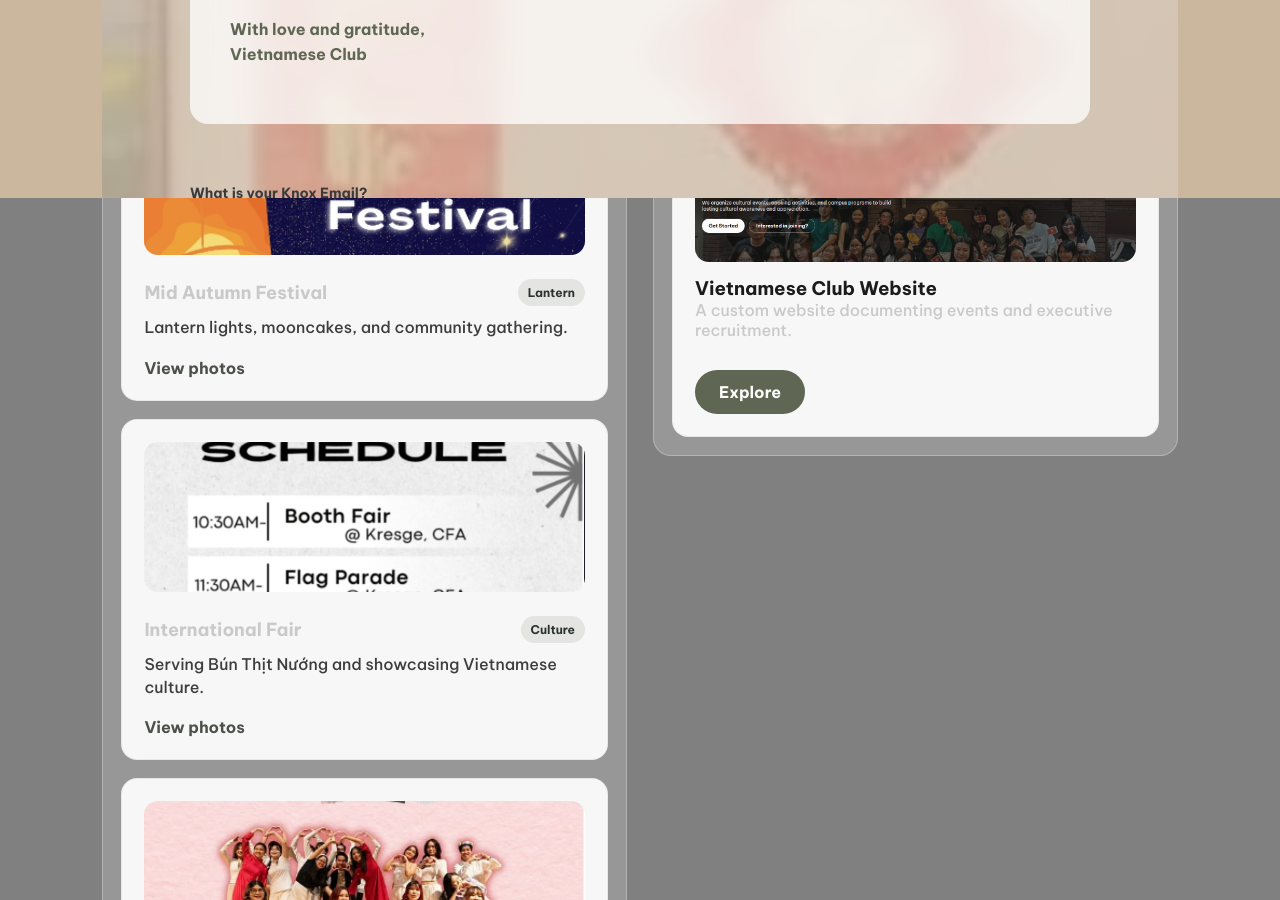
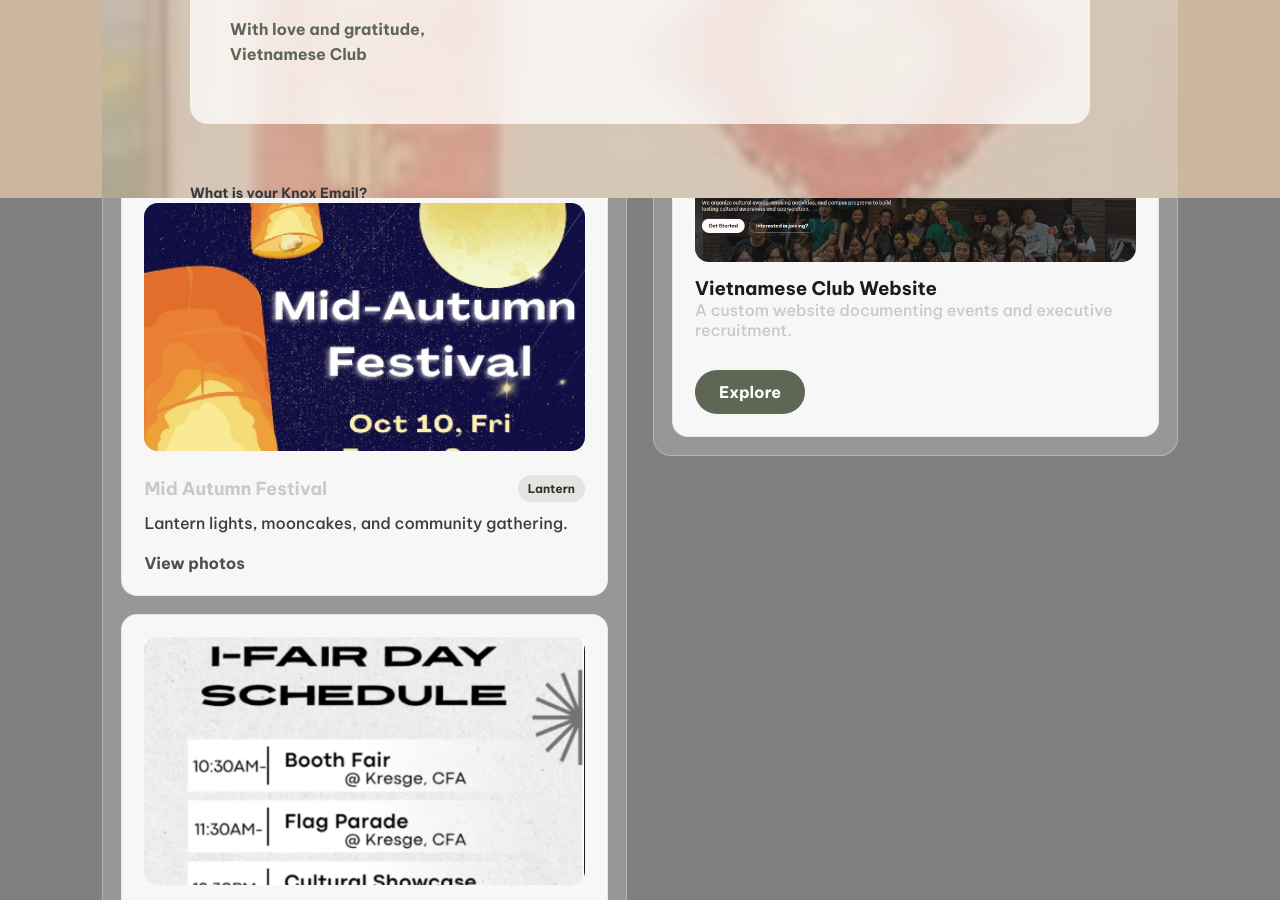
Before and after one commit to chatran-cloud/see, a website: page index.html in a window 1280 px wide. Shown: the part 1402-2302 px from the top of the page. Drawn offline with Linux system fonts and the light colour scheme.

Commit message:
Update index.html

```diff
--- a/index.html
+++ b/index.html
@@ -615,16 +615,18 @@ section{
 
 .activity-thumb{
   width:100%;
-  height:150px;
+  aspect-ratio:16/9;      /* keeps every card the same shape */
   border-radius:14px;
   overflow:hidden;
   margin-bottom:14px;
+  background:#ddd;        /* fallback if image loads slow */
 }
 
 .activity-thumb img{
   width:100%;
   height:100%;
-  object-fit:cover;
+  object-fit:cover;       /* crops images nicely */
+  object-position:center; /* keeps subject centered */
   display:block;
   transition:.35s;
 }
@@ -632,7 +634,6 @@ section{
 .activity-card:hover .activity-thumb img{
   transform:scale(1.08);
 }
-
 
 
 
```
